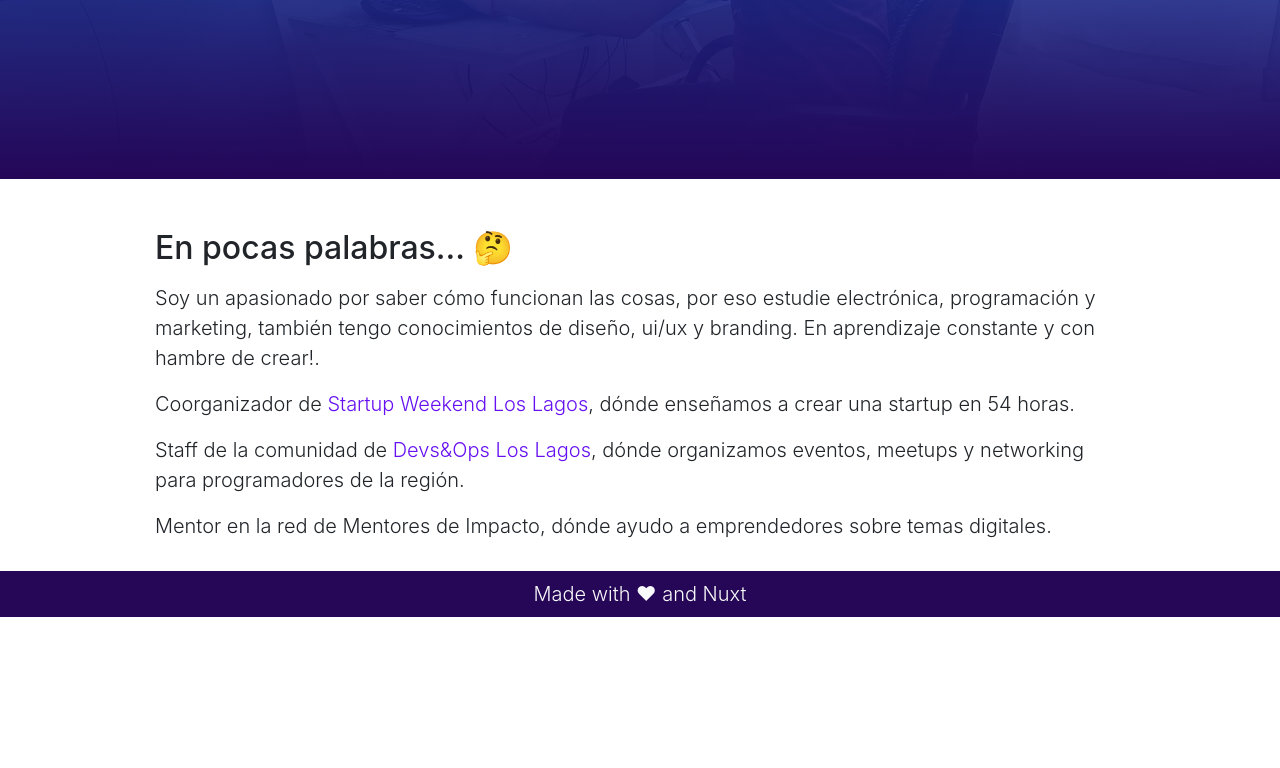
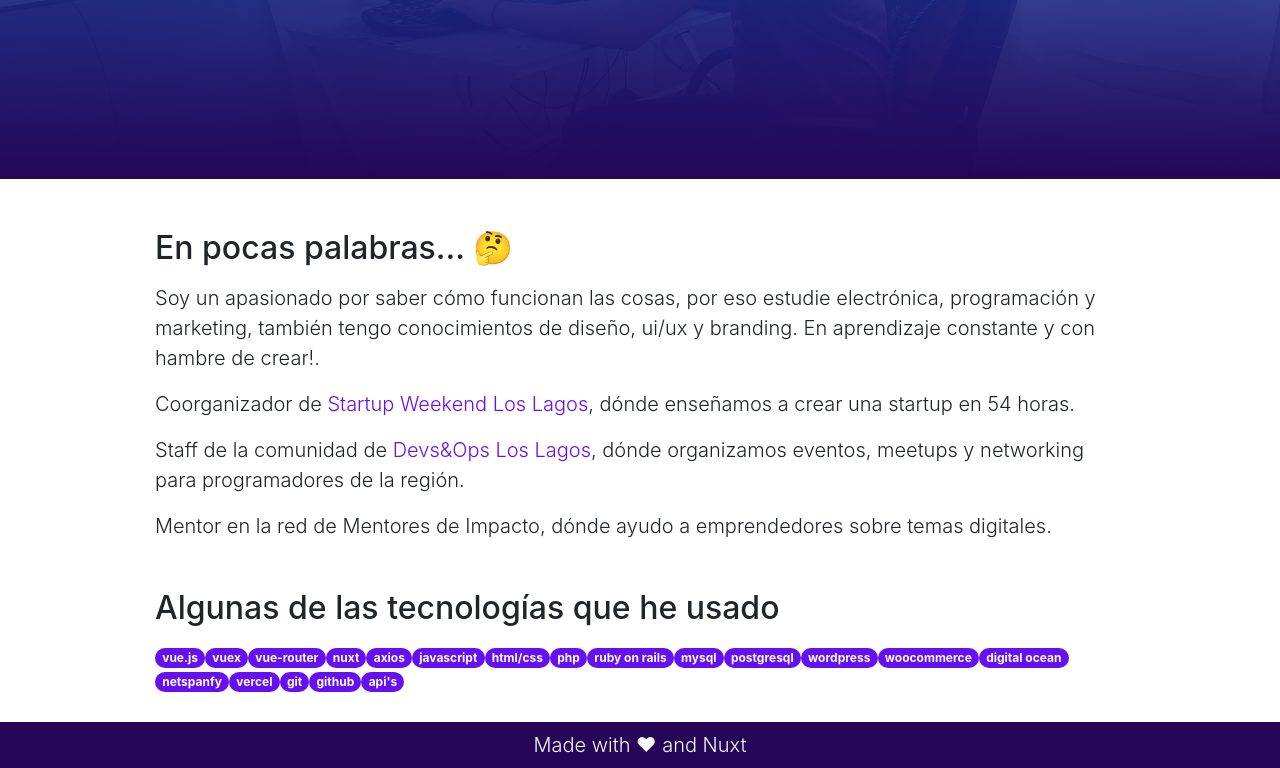
Before and after one commit to sergioazoc/sergioazoc, a Nuxt app: page / in a window 1280 px wide. Shown: the part 341-1109 px from the top of the page. Before the commit the page ends 958 px from the top, so only its background shows below. Built offline with nearby package versions, Linux system fonts and the light colour scheme.

Commit message:
edit index

```diff
--- a/layouts/default.vue
+++ b/layouts/default.vue
@@ -52,7 +52,7 @@
   max-height: 65vh;
   background-image: url("../assets/img/fondo-header-sergioazoc.jpg");
   background-size: cover;
-  background-position: 50% 38%;
+  background-position: 50% 32%;
   margin-bottom: 50px;
 }
 .header__cover{
--- a/pages/index.vue
+++ b/pages/index.vue
@@ -15,6 +15,30 @@
         Mentor en la red de Mentores de Impacto, dónde ayudo a emprendedores sobre temas digitales.
       </p>
     </b-container>
+    <b-container tag="section" class="mt-5">
+      <h2>Algunas de las tecnologías que he usado</h2>
+      <div class="mt-3">
+        <span class="badge badge-pill badge-primary py-1">vue.js</span>
+        <span class="badge badge-pill badge-primary py-1">vuex</span>
+        <span class="badge badge-pill badge-primary py-1">vue-router</span>
+        <span class="badge badge-pill badge-primary py-1">nuxt</span>
+        <span class="badge badge-pill badge-primary py-1">axios</span>
+        <span class="badge badge-pill badge-primary py-1">javascript</span>
+        <span class="badge badge-pill badge-primary py-1">html/css</span>
+        <span class="badge badge-pill badge-primary py-1">php</span>
+        <span class="badge badge-pill badge-primary py-1">ruby on rails</span>
+        <span class="badge badge-pill badge-primary py-1">mysql</span>
+        <span class="badge badge-pill badge-primary py-1">postgresql</span>
+        <span class="badge badge-pill badge-primary py-1">wordpress</span>
+        <span class="badge badge-pill badge-primary py-1">woocommerce</span>
+        <span class="badge badge-pill badge-primary py-1">digital ocean</span>
+        <span class="badge badge-pill badge-primary py-1">netspanfy</span>
+        <span class="badge badge-pill badge-primary py-1">vercel</span>
+        <span class="badge badge-pill badge-primary py-1">git</span>
+        <span class="badge badge-pill badge-primary py-1">github</span>
+        <span class="badge badge-pill badge-primary py-1">api's</span>
+      </div>
+    </b-container>
   </div>
 </template>
 
```
